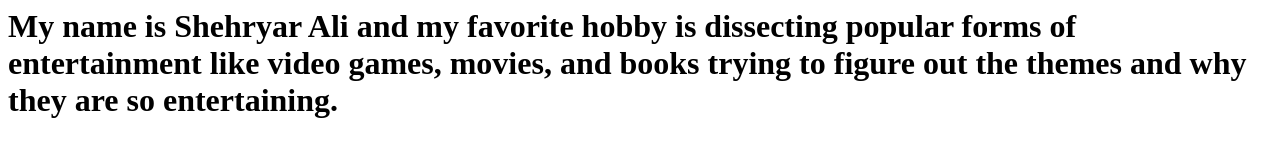
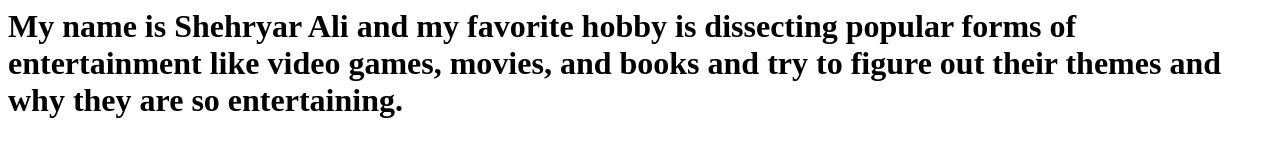
Before and after one commit to ablebodied35/ali_shehryar_ttp_static, a plain HTML site: page index.html in a window 1280 px wide. Drawn offline with Linux system fonts and the light colour scheme.

Commit message:
Update index.html

```diff
--- a/index.html
+++ b/index.html
@@ -1 +1 @@
-<h1> My name is Shehryar Ali and my favorite hobby is dissecting popular forms of entertainment like video games, movies, and books trying to figure out the themes and why they are so entertaining. </h1>
+<h1> My name is Shehryar Ali and my favorite hobby is dissecting popular forms of entertainment like video games, movies, and books and try to figure out their themes and why they are so entertaining. </h1>
```
